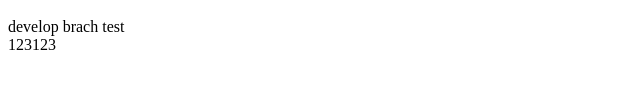
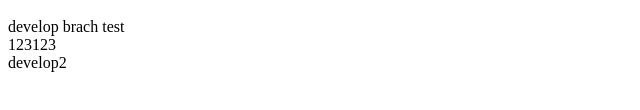
Before and after one commit to Jace0827/testRepos, a plain HTML site: page index.html in a window 1280 px wide. Shown: the part 190-300 px from the top of the page, 0-640 px from the left. Drawn offline with Linux system fonts and the light colour scheme.

Commit message:
Update index.html
<div>develop2</div>

```diff
--- a/index.html
+++ b/index.html
@@ -15,5 +15,7 @@
 
     <div>123123</div>
 
+    <div>develop2</div>
+
 </body>
 </html>
```
